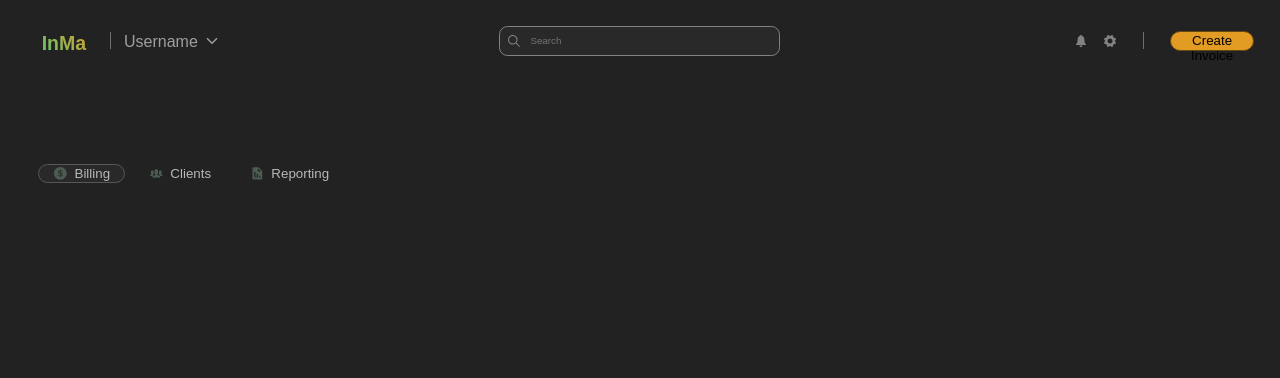
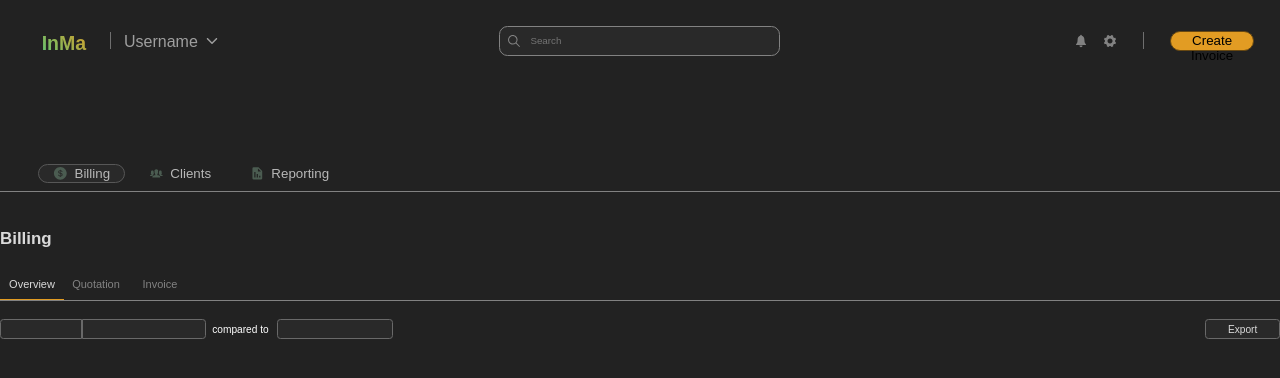
Before and after one commit to Darleanow/InvoiceManager, a Next.js app in the folder frontend/: page / in a window 1280 px wide. Shown: the top 378 px of the page. Built offline with nearby package versions, Linux system fonts and the light colour scheme.

Commit message:
feat(SubNavigation): Add placeholder for complex components & setup layout logic

```diff
--- /dev/null
+++ b/frontend/app/Assets/components/SubNavigationBilling/SubNavigationBilling.jsx
@@ -0,0 +1,76 @@
+"use client";
+
+import { useState } from "react";
+import styles from "./SubNavigationBilling.module.css";
+
+export default function SubNavigationBilling() {
+  const [currentSubNav, setCurrentSubNav] = useState("overview");
+  const [range, setRange] = useState("month"); // Dynamically control range
+
+  // Function to handle subnav change
+  const handleSubNavChange = (subNav) => {
+    setCurrentSubNav(subNav);
+  };
+
+  return (
+    <>
+      <h1 className={styles.billing_title}>Billing</h1>
+      <div className={styles.billing_subnav}>
+        <div className={styles.billing_subnav_items}>
+          <p
+            className={
+              currentSubNav === "overview"
+                ? `${styles.billing_subnav_item_active}`
+                : ""
+            }
+            onClick={() => handleSubNavChange("overview")}
+          >
+            Overview
+          </p>
+          <p
+            className={
+              currentSubNav === "quotation"
+                ? `${styles.billing_subnav_item_active}`
+                : ""
+            }
+            onClick={() => handleSubNavChange("quotation")}
+          >
+            Quotation
+          </p>
+          <p
+            className={
+              currentSubNav === "invoice"
+                ? `${styles.billing_subnav_item_active}`
+                : ""
+            }
+            onClick={() => handleSubNavChange("invoice")}
+          >
+            Invoice
+          </p>
+        </div>
+        <hr className={styles.separator_line} />
+        {/* TODO: Add filters here */}
+        <div className={styles.filter_options}>
+          <div className={styles.date_picker_place_holder_left} />
+          <div className={styles.date_picker_place_holder_right} />
+          <p className={styles.compared_to_text}>compared to</p>
+          <div className={styles.compared_to_dropdown_period}></div>
+          <div
+            className={styles.export_button}
+            onClick={() => {
+              alert("T'exporte rien");
+            }}
+          >
+            Export
+          </div>
+        </div>
+      </div>
+      <div className={styles.billing_subnav_content}>
+        <div className={styles.billing_monthly_revenue}></div>
+        <div className={styles.outstanding_invoices}></div>
+        <div className={styles.empty_content}></div>
+        <div className={styles.empty_content}></div>
+      </div>
+    </>
+  );
+}
--- /dev/null
+++ b/frontend/app/Assets/components/SubNavigationBilling/SubNavigationBilling.module.css
@@ -0,0 +1,112 @@
+.billing_title {
+    font-size: 1.323vw;
+    color: #DADADA;
+    font-weight: 700;
+    margin: 0;
+    padding: 0;
+    margin-bottom: 2.342vh;
+    margin-top: 4.684vh;
+}
+
+.billing_subnav_items {
+    font-size: 0.86vw;
+    color: #828282;
+    font-weight: 500;
+    display: flex;
+}
+
+.billing_subnav_items p {
+    position: relative;
+    padding-bottom: 1.018vh;
+    margin-bottom: 0;
+    width: 5vw;
+    text-align: center;
+}
+
+.billing_subnav_items p:hover {
+    cursor: pointer;
+    color: #DADADA;
+}
+
+.billing_subnav_item_active {
+    color: #DADADA;
+    font-weight: 500;
+    border-bottom: 0.204vh solid #E29C23;
+    padding-bottom: 1.018vh;
+    margin-bottom: 0;
+}
+
+.separator_line {
+    margin: 0;
+    position: relative;
+    border: none;
+    border-top: 0.102vh solid #828282;
+    margin-bottom: 1.629vh;
+}
+
+.filter_options {
+    display: flex;
+    align-items: center;
+    width: 100%;
+}
+
+.filter_options>*:last-child {
+    margin-left: auto;
+    /* Push the last element to the rightmost */
+}
+
+.date_picker_place_holder_left {
+    background: #292929;
+    border: 0.051vh solid #696969;
+    height: 2.24vh;
+    width: 6.283vw;
+    border-top-left-radius: 0.265vw;
+    border-bottom-left-radius: 0.265vw;
+}
+
+.date_picker_place_holder_right {
+    background: #292929;
+    border: 0.051vh solid #696969;
+    height: 2.24vh;
+    width: 9.524vw;
+    border-top-right-radius: 0.265vw;
+    border-bottom-right-radius: 0.265vw;
+}
+
+.compared_to_text {
+    font-size: 0.794vw;
+    color: white;
+    margin-left: 0.463vw;
+    margin-right: 0.661vw;
+}
+
+.compared_to_dropdown_period {
+    background: #292929;
+    border: 0.051vh solid #696969;
+    height: 2.24vh;
+    width: 7.606vw;
+    border-radius: 0.265vw;
+    padding-left: 0.661vw;
+    padding-right: 0.661vw;
+}
+
+.export_button {
+    display: flex;
+    align-items: center;
+    justify-content: center;
+    background: #292929;
+    border: 0.051vh solid #696969;
+    height: 2.24vh;
+    width: 4.365vw;
+    border-radius: 0.265vw;
+    padding-left: 0.661vw;
+    padding-right: 0.661vw;
+    font-size: 0.794vw;
+    color: #DADADA;
+}
+
+.export_button:hover {
+    cursor: pointer;
+    color: white;
+    border-color: white;
+}
--- a/frontend/app/page.jsx
+++ b/frontend/app/page.jsx
@@ -1,11 +1,13 @@
 import Navbar from "./Assets/components/Navbar/navbar";
 import Topbar from "./Assets/components/Topbar/Topbar";
+import SubNavigationBilling from "./Assets/components/SubNavigationBilling/SubNavigationBilling";
 
 export default function Home() {
   return (
     <div>
       <Topbar />
       <Navbar />
+      <SubNavigationBilling />
     </div>
   );
 }
```
